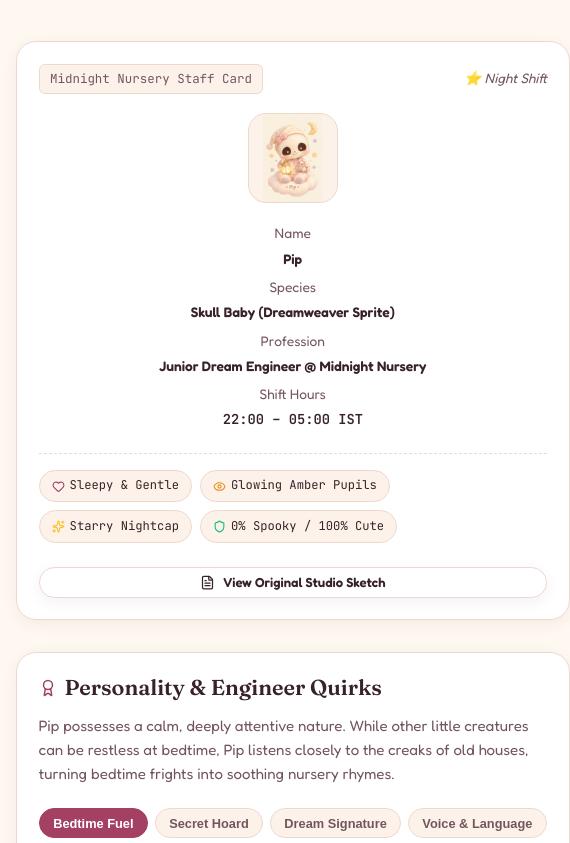
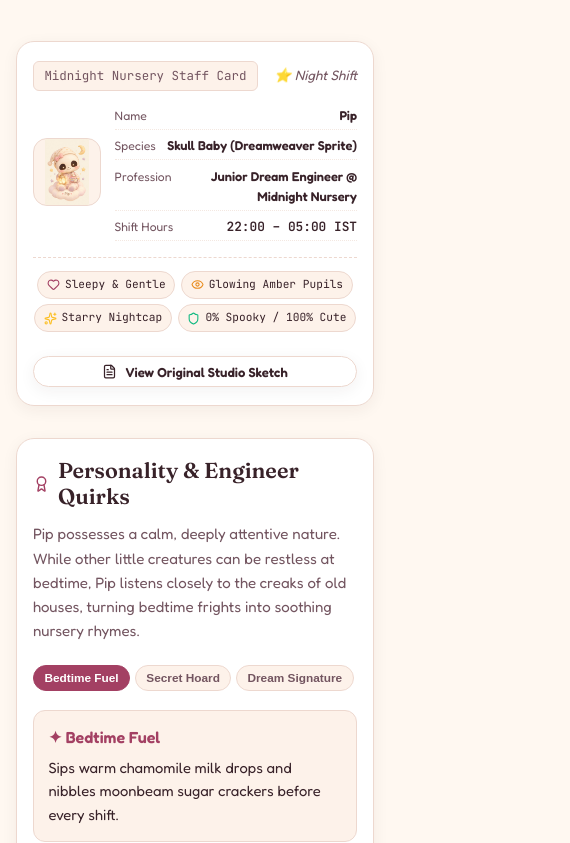
Before and after one commit to Harsh-codes04/pips-midnight-observatory, a React (Vite) app: page / in a window 390 px wide. Shown: the part 1581-2424 px from the top of the page, 570 px wide, since content can reach past the window. Built offline with nearby package versions, Linux system fonts and the light colour scheme.

Commit message:
Improve mobile responsiveness across the website

```diff
--- a/src/styles/index.css
+++ b/src/styles/index.css
@@ -1082,10 +1082,12 @@ h1, h2, h3, h4, .font-serif {
 }
 
 /* Character Profile */
+/* Character Profile */
 .profile-grid {
   display: grid;
   grid-template-columns: 1fr 1.2fr;
   gap: 2rem;
+  align-items: start;
 }
 
 .profile-card {
@@ -1094,12 +1096,16 @@ h1, h2, h3, h4, .font-serif {
   border-radius: 24px;
   padding: 2rem;
   box-shadow: var(--shadow-card);
+  min-width: 0;
+  overflow: hidden;
 }
 
 .profile-badge-row {
   display: flex;
   align-items: center;
   justify-content: space-between;
+  flex-wrap: wrap;
+  gap: 0.5rem;
   margin-bottom: 1.2rem;
 }
 
@@ -1154,6 +1160,7 @@ h1, h2, h3, h4, .font-serif {
 
 .profile-specs {
   flex: 1;
+  min-width: 0;
   display: flex;
   flex-direction: column;
   gap: 0.4rem;
@@ -1162,17 +1169,22 @@ h1, h2, h3, h4, .font-serif {
 .spec-row {
   display: flex;
   justify-content: space-between;
+  align-items: baseline;
   font-size: 0.86rem;
   gap: 0.5rem;
+  padding: 0.2rem 0;
+  border-bottom: 1px dotted var(--border-subtle);
 }
 
 .spec-label {
   color: var(--text-muted);
+  flex-shrink: 0;
 }
 
 .spec-val {
   font-weight: 600;
   text-align: right;
+  word-break: break-word;
 }
 
 .traits-row {
@@ -1195,6 +1207,7 @@ h1, h2, h3, h4, .font-serif {
   padding: 0.35rem 0.75rem;
   border-radius: 9999px;
   color: var(--text-main);
+  max-width: 100%;
 }
 
 .quirks-nav {
@@ -1203,6 +1216,7 @@ h1, h2, h3, h4, .font-serif {
   overflow-x: auto;
   margin-bottom: 1rem;
   padding-bottom: 0.4rem;
+  -webkit-overflow-scrolling: touch;
 }
 
 .quirk-tab-btn {
@@ -1216,6 +1230,7 @@ h1, h2, h3, h4, .font-serif {
   cursor: pointer;
   white-space: nowrap;
   transition: all 0.2s ease;
+  flex-shrink: 0;
 }
 
 .quirk-tab-btn:hover {
@@ -1758,20 +1773,68 @@ h1, h2, h3, h4, .font-serif {
     font-size: 1rem;
   }
   .profile-card {
-    padding: 1.35rem;
-    border-radius: 20px;
+    padding: 1.15rem 1rem;
+    border-radius: 18px;
+  }
+  .profile-badge-row {
+    margin-bottom: 0.8rem;
   }
   .profile-main-info {
-    flex-direction: column;
-    text-align: center;
+    flex-direction: row;
+    text-align: left;
+    align-items: center;
+    gap: 0.85rem;
+    margin-bottom: 1rem;
+  }
+  .profile-avatar-box {
+    width: 68px;
+    height: 68px;
+    border-radius: 14px;
+  }
+  .profile-specs {
+    gap: 0.25rem;
   }
   .spec-row {
-    flex-direction: column;
-    text-align: center;
-    gap: 0.2rem;
+    flex-direction: row;
+    justify-content: space-between;
+    text-align: left;
+    font-size: 0.8rem;
+    gap: 0.4rem;
+    padding: 0.15rem 0;
+  }
+  .spec-label {
+    font-size: 0.76rem;
   }
   .spec-val {
-    text-align: center;
+    text-align: right;
+    font-size: 0.8rem;
+  }
+  .traits-row {
+    gap: 0.35rem;
+    margin-top: 0.8rem;
+    padding-top: 0.8rem;
+    justify-content: center;
+  }
+  .trait-chip {
+    padding: 0.25rem 0.55rem;
+    font-size: 0.7rem;
+  }
+  .quirks-nav {
+    gap: 0.3rem;
+    margin-bottom: 0.8rem;
+  }
+  .quirk-tab-btn {
+    padding: 0.3rem 0.65rem;
+    font-size: 0.74rem;
+  }
+  .quirk-content-box {
+    padding: 0.9rem;
+    border-radius: 12px;
+    margin-bottom: 0.8rem;
+  }
+  .canon-guarantee {
+    padding: 0.7rem 0.9rem;
+    border-radius: 12px;
   }
   .synth-keys-grid {
     gap: 0.25rem;
```
